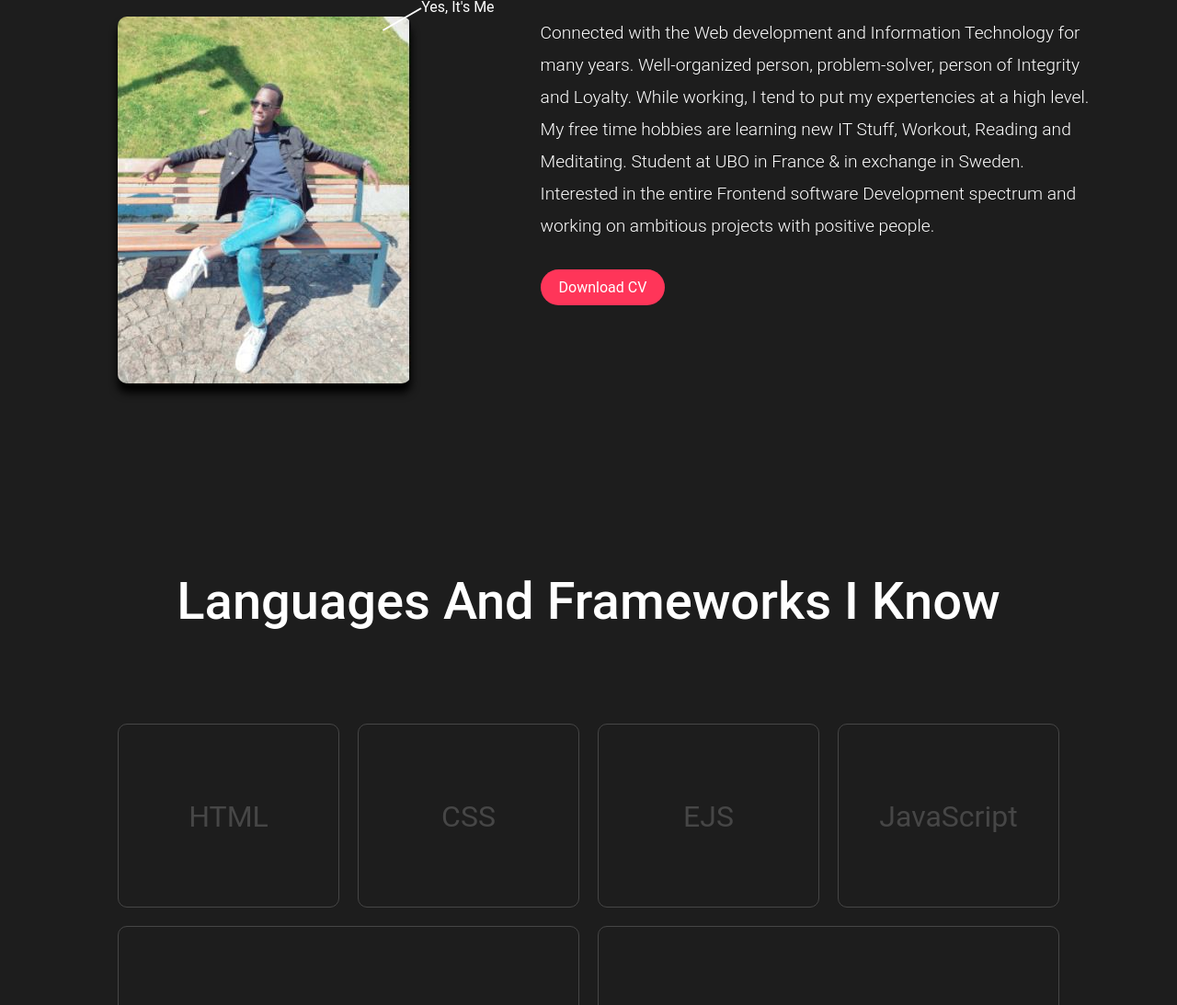
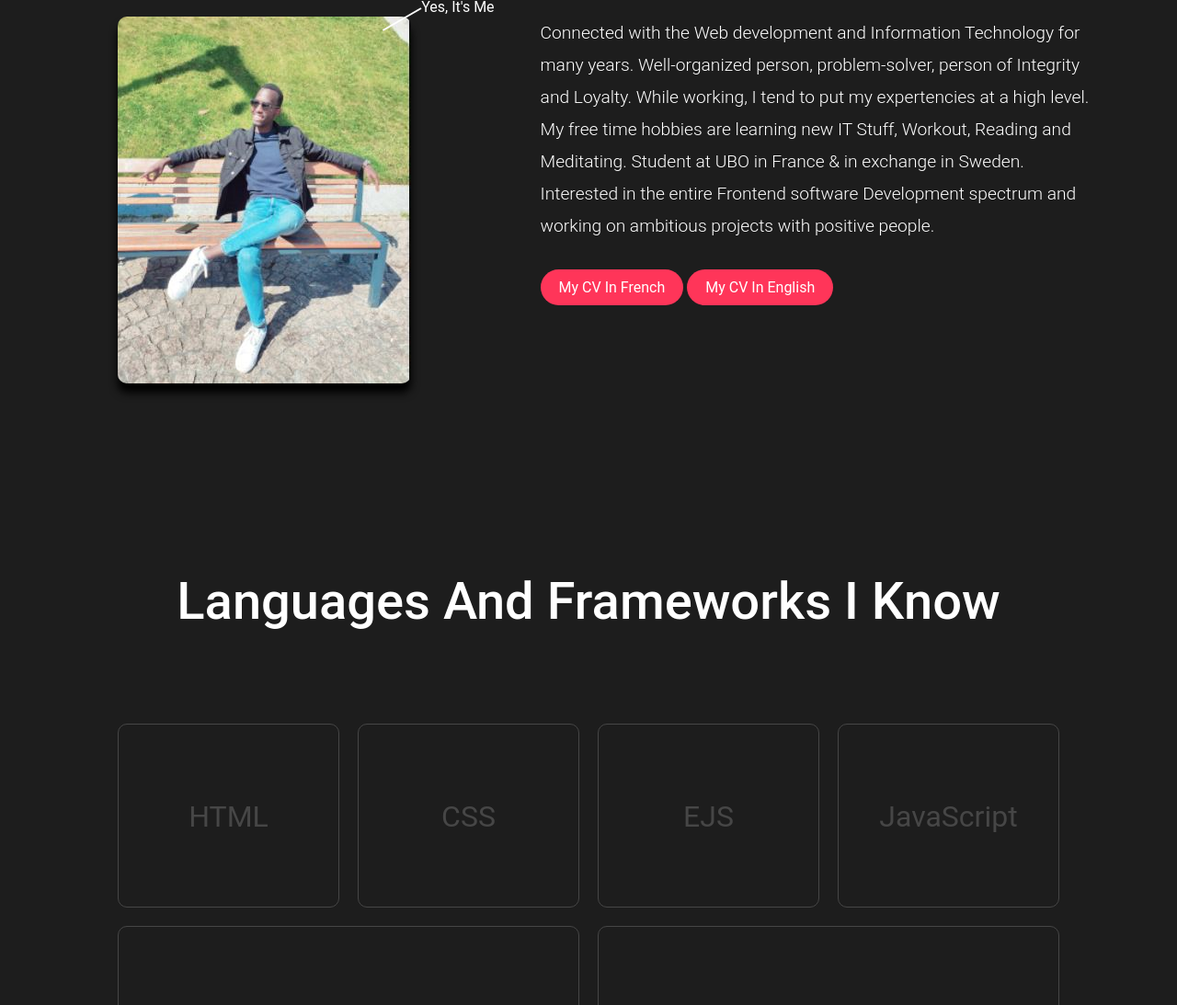
Before and after one commit to iamcarlg/Personal-portfolio, a website: page index.html in a window 1280 px wide. Shown: the part 1048-2141 px from the top of the page at 92% size. Drawn offline with Linux system fonts and the light colour scheme.

Commit message:
Correction of the CV

```diff
--- a/index.html
+++ b/index.html
@@ -66,7 +66,8 @@ based in Borlange, Sweden 🇸🇪. I bring ideas to life with web technologies.
 					Well-organized person, problem-solver, person of Integrity and Loyalty. While working, I tend to put my expertencies at a high level. My free time hobbies are learning new IT Stuff, Workout, Reading and Meditating. Student at UBO in France & in exchange in Sweden.
 
 					Interested in the entire Frontend software Development spectrum and working on ambitious projects with positive people.</p>
-				<a href="./Autres/cv-2022.pdf" target="_blank" class="btn">download CV</a>
+				<a href="./Autres/cv_french.pdf" target="_blank" class="btn">My CV in French</a>
+				<a href="./Autres/cv_english.pdf" target="_blank" class="btn">My CV in English</a>
 			</div>
 		</div>
 
```
Also changed, not shown: 3 other files.
